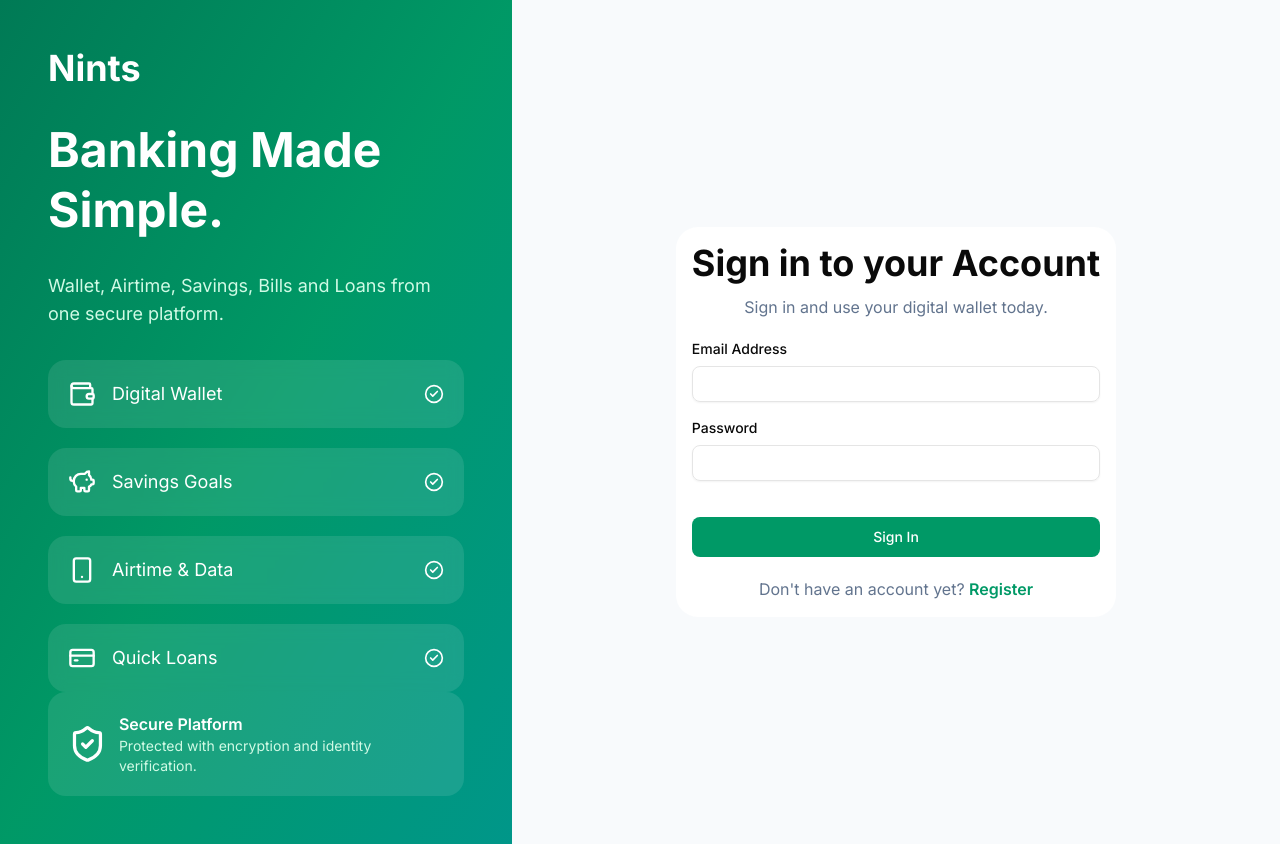
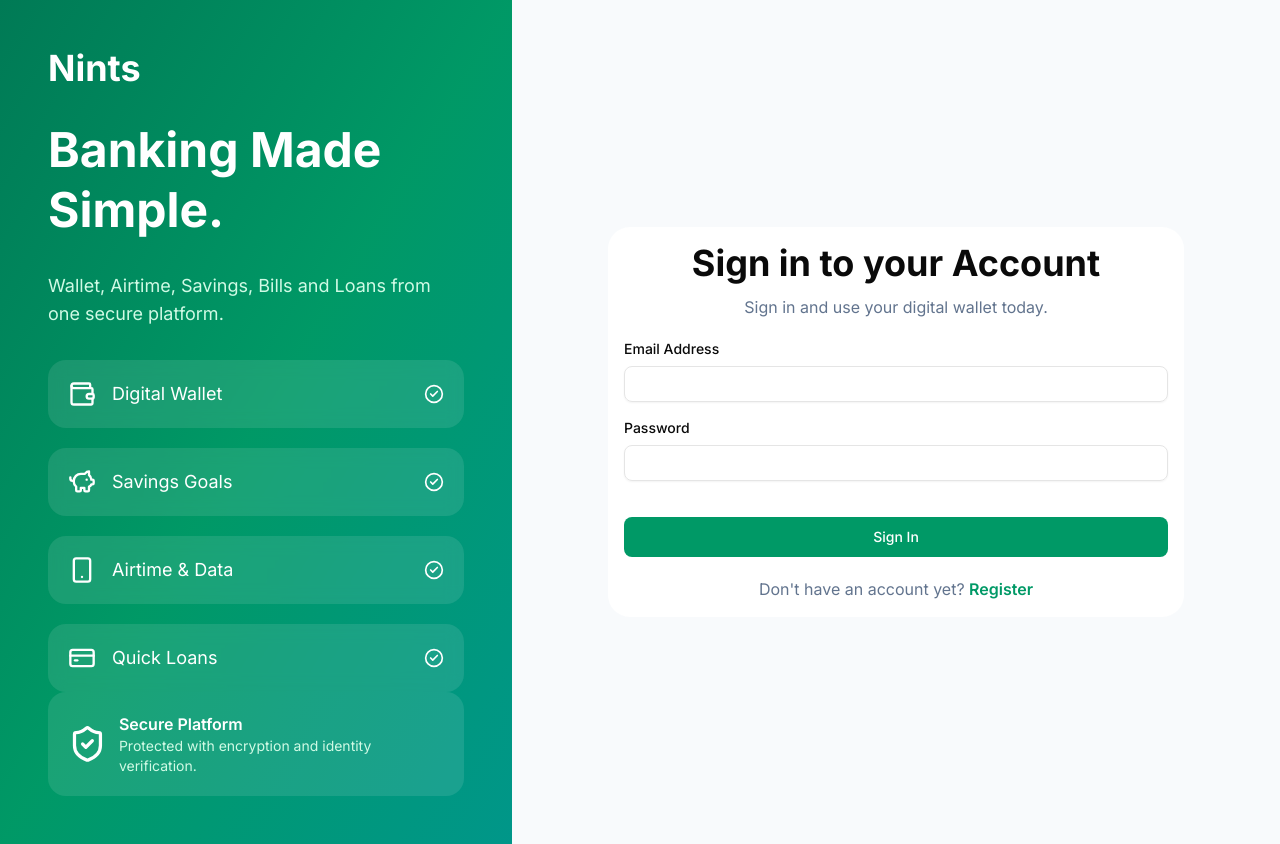
Before and after one commit to abdulganiyy/nints, a Next.js app in the folder apps/web/: page /login in a window 1280 px wide. Built offline with nearby package versions, Linux system fonts and the light colour scheme.

Commit message:
fixing login form

```diff
--- a/apps/web/components/auth/LoginForm.tsx
+++ b/apps/web/components/auth/LoginForm.tsx
@@ -35,7 +35,7 @@ const LoginForm = () => {
     mutation.mutateAsync(values);
   }
   return (
-    <div className="rounded-3xl bg-white p-4 shadow-x min-w-xll">
+    <div className="rounded-3xl bg-white p-4 shadow-x min-w-xl">
       <FormBuilder
         title="Sign in to your Account"
         description="Sign in and use your digital wallet today."
```
